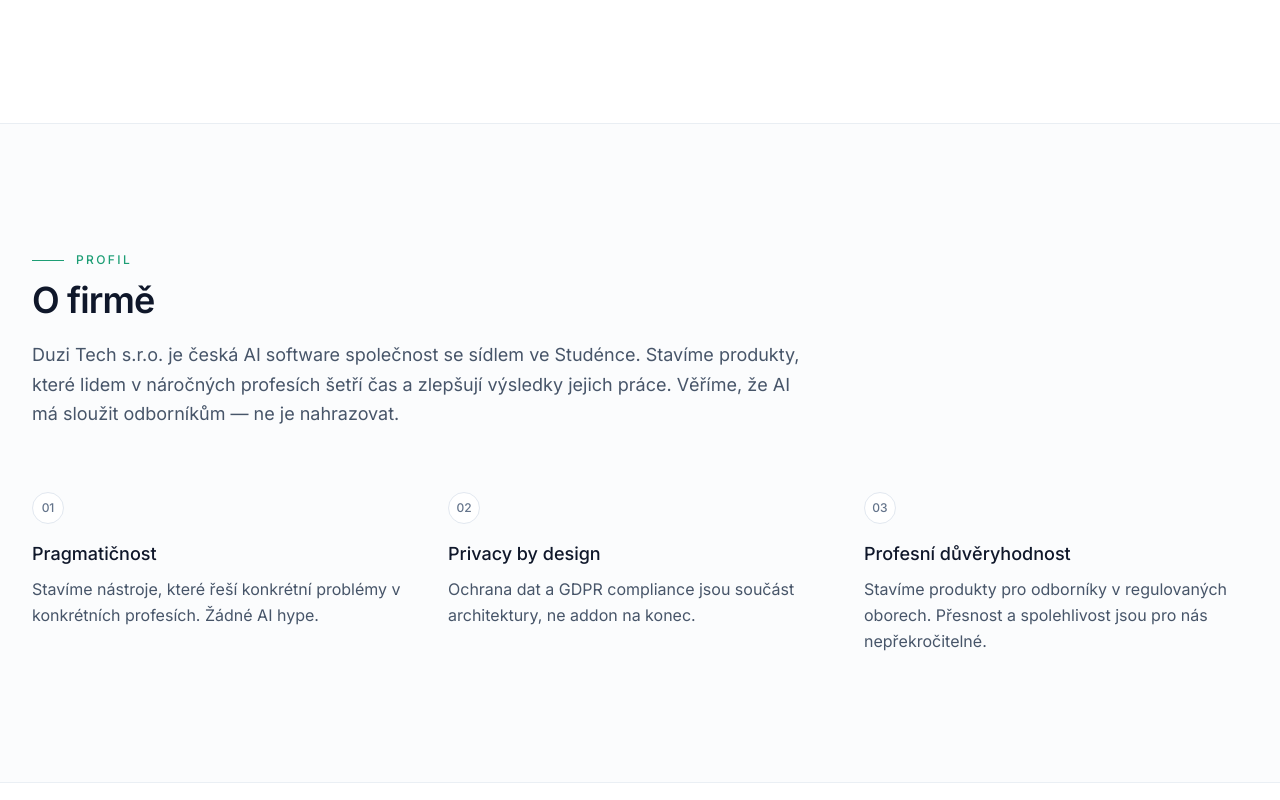
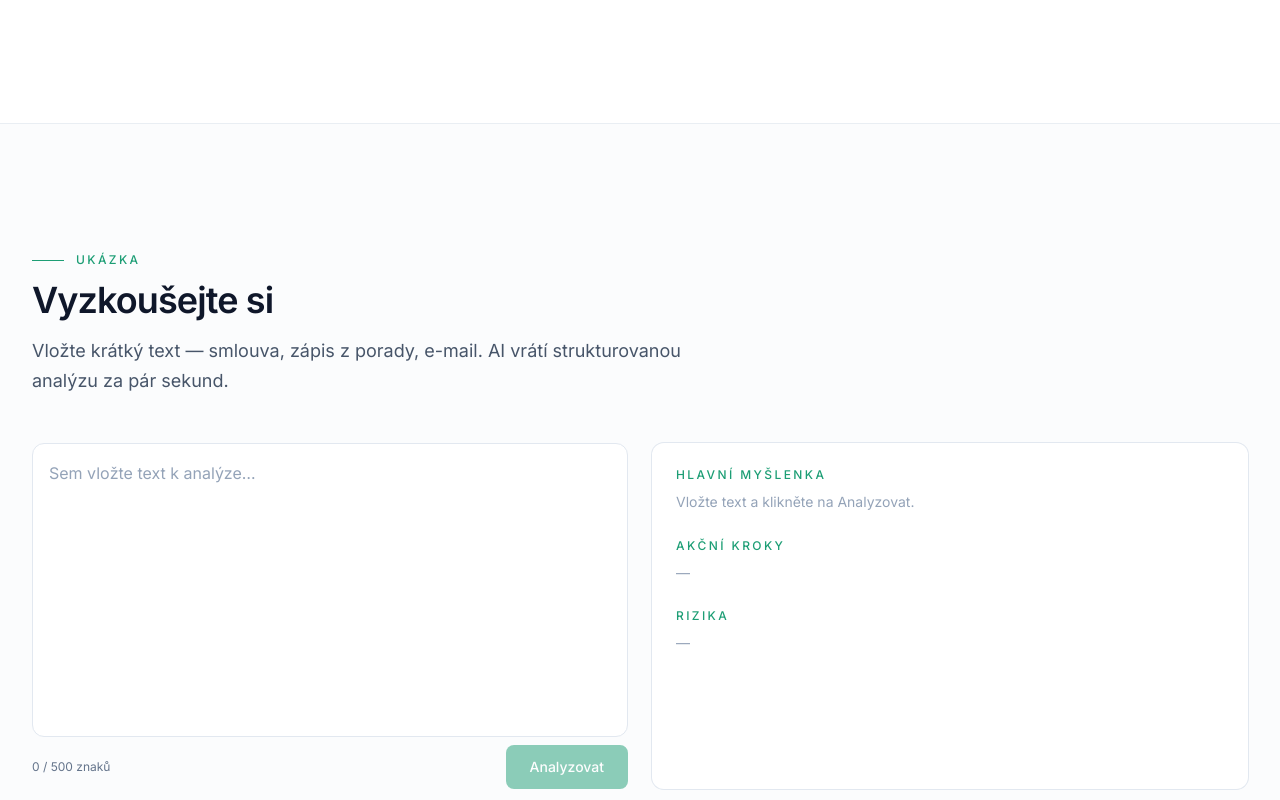
Before and after one commit to duzidavid/duzi-tech, a Next.js app: page / in a window 1280 px wide. Shown: the part 1400-2200 px from the top of the page. Built offline with nearby package versions, Linux system fonts and the light colour scheme.

Commit message:
feat: integrate ai-demo into homepage
Place the live demo between Services and About so visitors see
'what we do' → try it now → 'who we are'.

```diff
--- a/app/page.tsx
+++ b/app/page.tsx
@@ -1,6 +1,7 @@
 import { Header } from '@/components/Header';
 import { Hero } from '@/components/Hero';
 import { Services } from '@/components/Services';
+import { AiDemo } from '@/components/AiDemo';
 import { About } from '@/components/About';
 import { Contact } from '@/components/Contact';
 import { Footer } from '@/components/Footer';
@@ -12,6 +13,7 @@
       <main>
         <Hero />
         <Services />
+        <AiDemo />
         <About />
         <Contact />
       </main>
```
